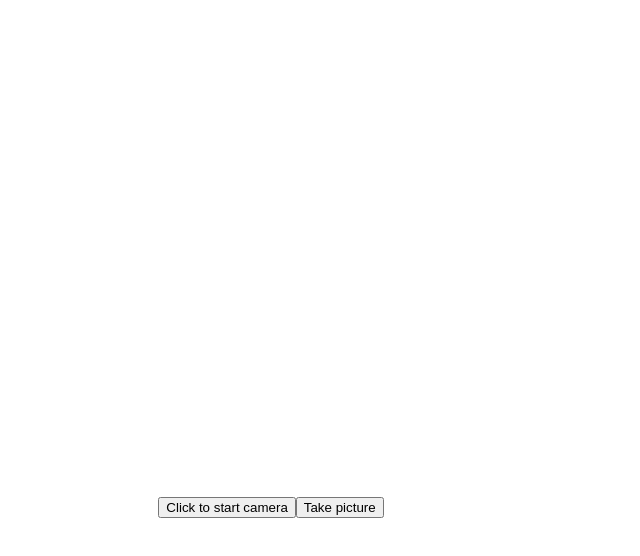
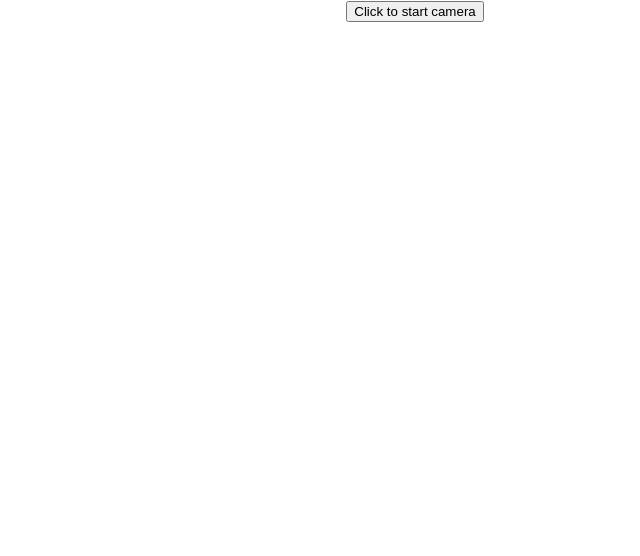
Before and after one commit to Sti2nd/exquisite-corpse-body, a React (Create React App) app: page / in a window 1280 px wide. Shown: the top 556 px of the page, without its empty margins (225-865 px from the left). Built offline with nearby package versions, Linux system fonts and the light colour scheme.

Commit message:
split into styled components

```diff
--- a/package.json
+++ b/package.json
@@ -6,7 +6,8 @@
     "dotenv": "^6.2.0",
     "react": "^16.7.0",
     "react-dom": "^16.7.0",
-    "react-scripts": "2.1.3"
+    "react-scripts": "2.1.3",
+    "styled-components": "^4.1.3"
   },
   "scripts": {
     "start": "react-scripts start",
@@ -23,5 +24,6 @@
     "not dead",
     "not ie <= 11",
     "not op_mini all"
-  ]
+  ],
+  "devDependencies": {}
 }
--- a/src/App.css
+++ /dev/null
@@ -1,41 +0,0 @@
-.App {
-  text-align: center;
-}
-
-.App-logo {
-  animation: App-logo-spin infinite 20s linear;
-  height: 40vmin;
-}
-
-.App-header {
-  background-color: #282c34;
-  min-height: 100vh;
-  display: flex;
-  flex-direction: column;
-  align-items: center;
-  justify-content: center;
-  font-size: calc(10px + 2vmin);
-  color: white;
-}
-
-.App-link {
-  color: #61dafb;
-}
-
-@keyframes App-logo-spin {
-  from {
-    transform: rotate(0deg);
-  }
-  to {
-    transform: rotate(360deg);
-  }
-}
-
-#picturePreview {
-  width: 18em;
-  height: 32em;
-}
-
-#takenPictureFrame {
-  max-width: 100%;
-}
--- a/src/App.js
+++ b/src/App.js
@@ -1,67 +1,73 @@
 import React, { Component } from 'react';
-import './App.css';
+import Camera from './Camera';
+import styled from "styled-components";
+
+
+
+const StyledApp = styled.div.attrs({id : "StyledApp"})`
+.App {
+  text-align: center;
+}
+
+.App-logo {
+  animation: App-logo-spin infinite 20s linear;
+  height: 40vmin;
+}
+
+.App-header {
+  background-color: #282c34;
+  min-height: 100vh;
+  display: flex;
+  flex-direction: column;
+  align-items: center;
+  justify-content: center;
+  font-size: calc(10px + 2vmin);
+  color: white;
+}
+
+.App-link {
+  color: #61dafb;
+}
+
+@keyframes App-logo-spin {
+  from {
+    transform: rotate(0deg);
+  }
+  to {
+    transform: rotate(360deg);
+  }
+}
+`
+
+
+
 
 class App extends Component {
-
-  setVideostreamMetadata = (e) => {
-    this.setState({
-      videoWidth : e.nativeEvent.target.videoWidth,
-      videoHeight : e.nativeEvent.target.videoHeight
-    })
+  constructor(props){
+    super(props);
+    this.state = {
+      view : "app"
+    }
   }
 
-  showCamera = () => {
-    let video = document.getElementById("picturePreview");
-    var constraints = {
-      audio: false,
-      video: {
-        facingMode: "environment",
-        width: 1280,
-        height: 720,
-        aspectRatio: 1.777777778
-      }
-    }
-    navigator.mediaDevices.getUserMedia(constraints).then((stream) => {
-      video.srcObject = stream;
-    }).catch((err) => {
-      console.log("Sorry, you don't have a camera")
-    })
-  }
-
-  takePicture = () => {
-    // Initialize
-    let canvas = document.getElementById("hiddenCanvas");
-    let context = canvas.getContext("2d");
-    let video = document.getElementById("picturePreview");
-
-    // Set canvas the same size as video inputstream
-    canvas.width = this.state.videoWidth;
-    canvas.height = this.state.videoHeight;
-    // Draw image on canvas
-    context.drawImage(video, 0, 0, this.state.videoWidth, this.state.videoHeight)
-
-    // Get an image dataURL from the canvas
-    var imageDataURL = canvas.toDataURL('image/png');
-    // Set dataURL as source of image element, showing the captured image
-    document.getElementById("takenPictureFrame").setAttribute("src", imageDataURL);
-
-    // Set href for download button
-    var downloadButton = document.getElementById("downloadButton");
-    downloadButton.href = imageDataURL;
-    downloadButton.removeAttribute("hidden");
+  handleButtonClick = () =>{
+    this.setState({view : "camera"})
   }
 
   render() {
     return (
-      <div className="App">
-        <button onClick={this.showCamera} id="startCameraButton">Click to start camera</button>
-        <button onClick={this.takePicture} id="takePictureButton">Take picture</button>
-        <video onLoadedData={this.setVideostreamMetadata} playsInline autoPlay muted id="picturePreview"></video>
-        <canvas id="hiddenCanvas" hidden></canvas>
-        <img id="takenPictureFrame" alt=""></img>
-        <a id="downloadButton" href="#" download="mix-max.png" hidden>Download picture</a>
-      </div>
-    );
+      <StyledApp>
+        <div className="App">
+          {this.state.view === "app" ?
+            <button onClick={this.handleButtonClick} id="startCameraButton">Click to start camera</button>
+            : null }
+          {this.state.view === "camera" ?
+            <Camera className="yolo"/>
+            : null }
+          <a id="downloadButton" href="#" download="mix-max.png" hidden>Download picture</a>
+        </div>
+      </StyledApp>
+    )
   }
 }
 
--- /dev/null
+++ b/src/Camera.js
@@ -0,0 +1,106 @@
+import React, { Component } from 'react';
+import styled from "styled-components";
+
+
+
+
+const StyledCamera = styled.div.attrs({id : "StyledCamera"})`
+#picturePreview {
+  width: 18em;
+  height: 32em;
+}
+
+#takenPictureFrame {
+  max-width: 100%;
+}
+`
+
+
+
+
+
+class Camera extends Component {
+
+  componentDidMount(){
+    this.showCamera();
+  }
+
+  setVideostreamMetadata = (e) => {
+    this.setState({
+      videoWidth : e.nativeEvent.target.videoWidth,
+      videoHeight : e.nativeEvent.target.videoHeight
+    })
+  }
+
+  showCamera = () => {
+    let video = document.getElementById("picturePreview");
+    var constraints = {
+      audio: false,
+      video: {
+        facingMode: "environment",
+        width: 1920,
+        height: 1080,
+        aspectRatio: 1.777777778
+      }
+    }
+    navigator.mediaDevices.getUserMedia(constraints).then((stream) => {
+      video.srcObject = stream;
+    }).catch((err) => {
+      console.log("It seems you don't have a camera")
+    })
+  }
+
+  takePicture = () => {
+    // Initialize
+    let canvas = document.getElementById("hiddenCanvas");
+    let context = canvas.getContext("2d");
+    let video = document.getElementById("picturePreview");
+
+    // Set canvas the same size as video inputstream
+    canvas.width = this.state.videoWidth;
+    canvas.height = this.state.videoHeight;
+    // Draw image on canvas
+    context.drawImage(video, 0, 0, canvas.width, canvas.height)
+
+    this.saveAsPNG(canvas);
+  }
+
+  /**
+   * Save the picture in PNG-format
+   * @param {*} canvas The canvas already containing the picture
+   */
+  saveAsPNG = (canvas) => {
+    // Get an image dataURL from the canvas
+    canvas.toBlob((blob) => {
+      var imageDataURL = URL.createObjectURL(blob);
+      // Set dataURL as source of image element, showing the captured image
+      document.getElementById("takenPictureFrame").setAttribute("src", imageDataURL);
+
+      // Set href for download button
+      var downloadButton = document.getElementById("downloadButton");
+      downloadButton.href = imageDataURL;
+      downloadButton.removeAttribute("hidden");
+    });
+  }
+
+  componentWillUnmount(){
+    document.getElementById("picturePreview").getVideoTracks().array.forEach(track => {
+      track.stop();
+    });
+  }
+
+  render() {
+    return (
+        <StyledCamera>
+          <div id="cameraView">
+              <button onClick={this.takePicture} id="takePictureButton">Take picture</button>
+              <video onLoadedData={this.setVideostreamMetadata} playsInline autoPlay muted id="picturePreview"></video>
+              <canvas id="hiddenCanvas" hidden></canvas>
+              <img id="takenPictureFrame" alt=""></img>
+          </div>
+        </StyledCamera>
+    )
+  }
+}
+
+export default Camera;
```
Also changed, not shown: 1 other file (tests, documents, lock files or other folders).
